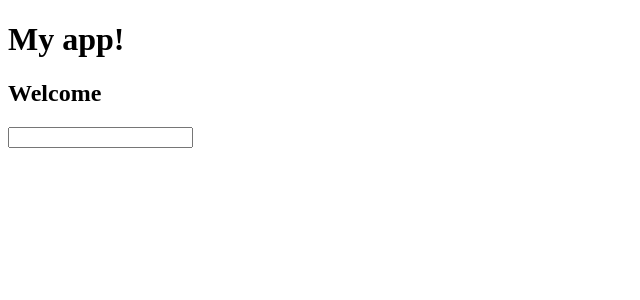
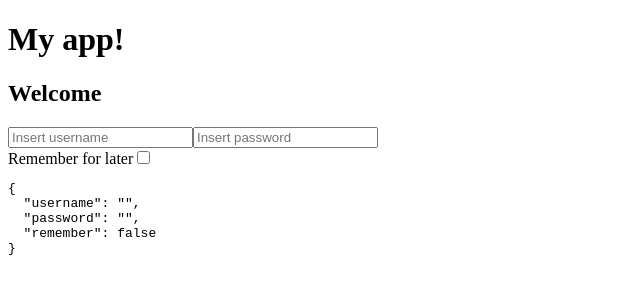
Before and after one commit to xAlessandroo/React, a React (Vite) app in the folder my-app/: page / in a window 1280 px wide. Shown: the top 300 px of the page, without its empty margins (0-640 px from the left). Built offline with nearby package versions, Linux system fonts and the light colour scheme.

Commit message:
controlledForm2

```diff
--- a/my-app/src/App.jsx
+++ b/my-app/src/App.jsx
@@ -1,10 +1,10 @@
-import { InteractiveWelcome } from "./InteractiveWelcome";
+import { Login } from "./Login";
 
 export function App(){
     return (
         <div>
             <h1>My app!</h1>
-            <InteractiveWelcome />
+            <Login />
         </div>
     )
 }
--- a/my-app/src/InteractiveWelcome.jsx
+++ b/my-app/src/InteractiveWelcome.jsx
@@ -1,19 +1,11 @@
 import { useState } from "react";
 import { Welcome } from "./Welcome";
 
-export function InteractiveWelcome(){
-
-    const [username, setUsername] = useState('');
-
-    function handleUsername(event){
-        const name = event.target.value
-        setUsername(name)
-    }
+export function InteractiveWelcome({ name = user }){
 
     return (
         <div>
-            <Welcome name={username}/>
-            <input type="text" onChange={handleUsername}/>
+            <Welcome name={name}/>
         </div>
     )
 }
--- /dev/null
+++ b/my-app/src/Login.jsx
@@ -0,0 +1,61 @@
+import { useState } from "react";
+import { InteractiveWelcome } from "./InteractiveWelcome";
+
+export function Login() {
+
+    function createData() {
+    return {
+      username: "",
+      password: "",
+      remember: false,
+    };
+  }
+
+  const [data, setData] = useState(createData());
+
+  function handleChange(event) {
+    const name = event.target.name;
+    const value = event.target.value;
+    const checked = event.target.checked;
+    const type = event.target.type;
+
+    setData((d) => {
+      return {
+        ...d,
+        [name]: type === "checkbox" ? checked : value,
+      };
+    });
+  }
+
+  return (
+    <div>
+        <InteractiveWelcome name={data.username}/>
+      <input
+        type="text"
+        name="username"
+        value={data.username}
+        onChange={handleChange}
+        placeholder="Insert username"
+      />
+      <input
+        type="password"
+        name="password"
+        value={data.password}
+        onChange={handleChange}
+        placeholder="Insert password"
+      />
+      <br />
+      <label htmlFor="remember">Remember for later</label>
+      <input
+        type="checkbox"
+        name="remember"
+        checked={data.remember}
+        onChange={handleChange}
+      />
+
+      <pre>
+        {JSON.stringify(data, null, 2)}
+      </pre>
+    </div>
+  );
+}
```
